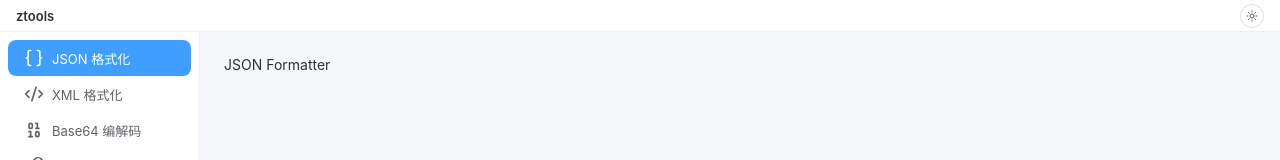
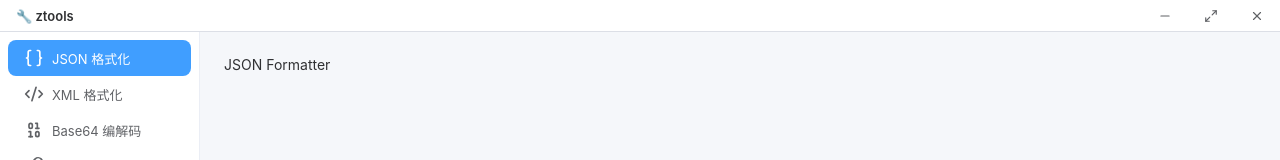
Before and after one commit to zzlhyly/ztools, a Vue app: page /#/json in a window 1280 px wide. Shown: the top 160 px of the page. Built offline with nearby package versions, Linux system fonts and the light colour scheme.

Commit message:
feat: add custom title bar component with cross-platform support

```diff
--- a/src/components/TitleBar.vue
+++ b/src/components/TitleBar.vue
@@ -1,30 +1,38 @@
 <script setup lang="ts">
-import { useAppStore } from '@/stores/app'
-import { Moon, Sun, Monitor } from 'lucide-vue-next'
+import { ref, onMounted } from 'vue'
+import { Minus, X, Maximize2 } from 'lucide-vue-next'
+import { minimizeWindow, maximizeWindow, closeWindow } from '@/utils/window'
 
-defineProps<{
-  title: string
-}>()
+const props = withDefaults(defineProps<{
+  title?: string
+}>(), {
+  title: 'ztools',
+})
 
-const appStore = useAppStore()
+const isMac = ref(false)
+
+onMounted(() => {
+  isMac.value = navigator.platform.includes('Mac')
+})
 </script>
 
 <template>
-  <header class="titlebar" data-tauri-drag-region>
-    <span class="titlebar-title">{{ title }}</span>
-    <div class="titlebar-actions">
-      <el-dropdown @command="appStore.setTheme" trigger="click">
-        <el-button :icon="appStore.isDark ? Moon : Sun" circle size="small" />
-        <template #dropdown>
-          <el-dropdown-menu>
-            <el-dropdown-item :icon="Sun" command="light">Light</el-dropdown-item>
-            <el-dropdown-item :icon="Moon" command="dark">Dark</el-dropdown-item>
-            <el-dropdown-item :icon="Monitor" command="system">System</el-dropdown-item>
-          </el-dropdown-menu>
-        </template>
-      </el-dropdown>
+  <div data-tauri-drag-region class="titlebar" :class="{ 'is-mac': isMac }">
+    <div class="titlebar-title" :style="{ paddingLeft: isMac ? '70px' : '16px' }">
+      🔧 {{ title }}
     </div>
-  </header>
+    <div v-if="!isMac" class="titlebar-controls">
+      <button class="titlebar-button" @click="minimizeWindow">
+        <Minus :size="14" />
+      </button>
+      <button class="titlebar-button" @click="maximizeWindow">
+        <Maximize2 :size="14" />
+      </button>
+      <button class="titlebar-button close" @click="closeWindow">
+        <X :size="14" />
+      </button>
+    </div>
+  </div>
 </template>
 
 <style scoped>
@@ -33,10 +41,10 @@ const appStore = useAppStore()
   align-items: center;
   justify-content: space-between;
   height: var(--titlebar-height);
-  padding: 0 var(--spacing-md);
   background-color: var(--bg-color);
-  border-bottom: 1px solid var(--border-color-lighter);
+  border-bottom: 1px solid var(--border-color);
   user-select: none;
+  -webkit-user-select: none;
 }
 
 .titlebar-title {
@@ -45,9 +53,30 @@ const appStore = useAppStore()
   color: var(--text-color-primary);
 }
 
-.titlebar-actions {
+.titlebar-controls {
+  display: flex;
+  height: 100%;
+}
+
+.titlebar-button {
   display: flex;
   align-items: center;
-  gap: var(--spacing-xs);
+  justify-content: center;
+  width: 46px;
+  height: 100%;
+  border: none;
+  background: transparent;
+  color: var(--text-color-regular);
+  cursor: pointer;
+  transition: background-color 0.2s;
+}
+
+.titlebar-button:hover {
+  background-color: var(--bg-color-page);
+}
+
+.titlebar-button.close:hover {
+  background-color: var(--color-danger);
+  color: white;
 }
 </style>
```
Also changed, not shown: 1 other file (tests, documents, lock files or other folders).
